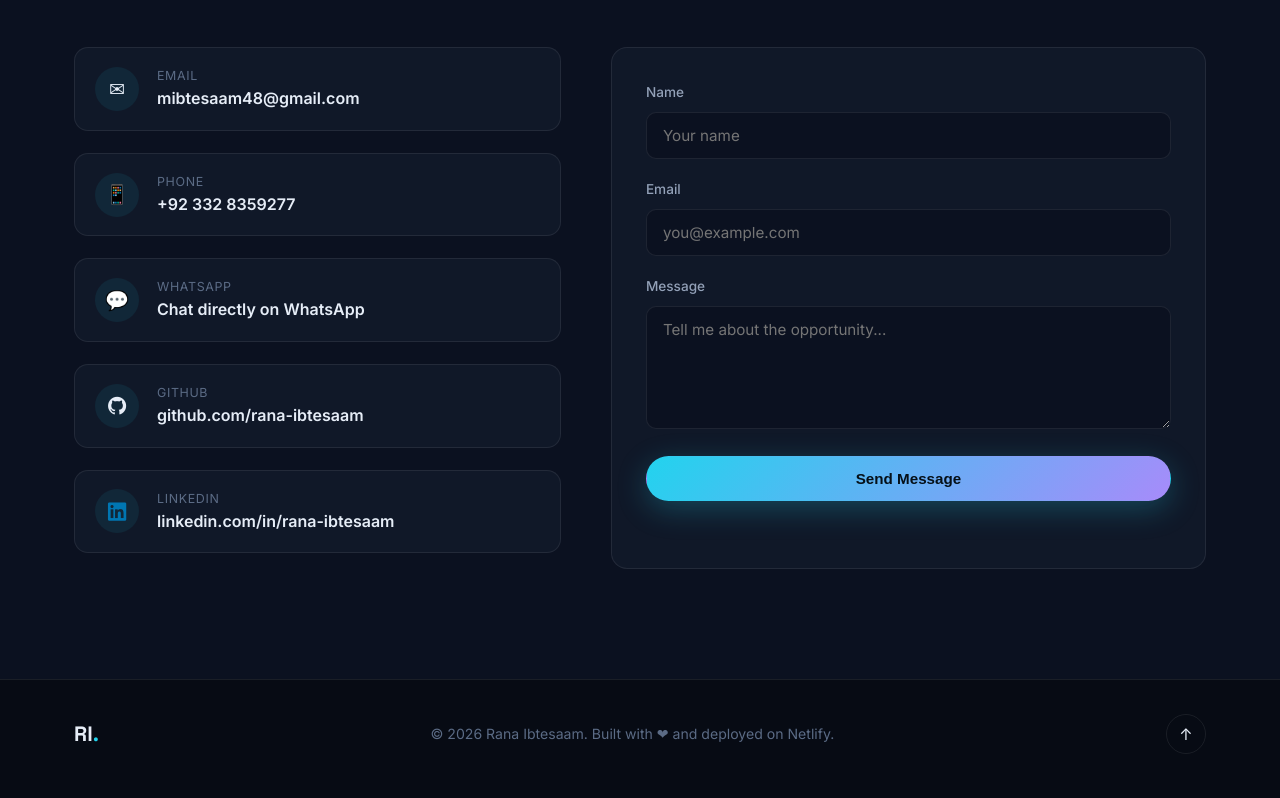
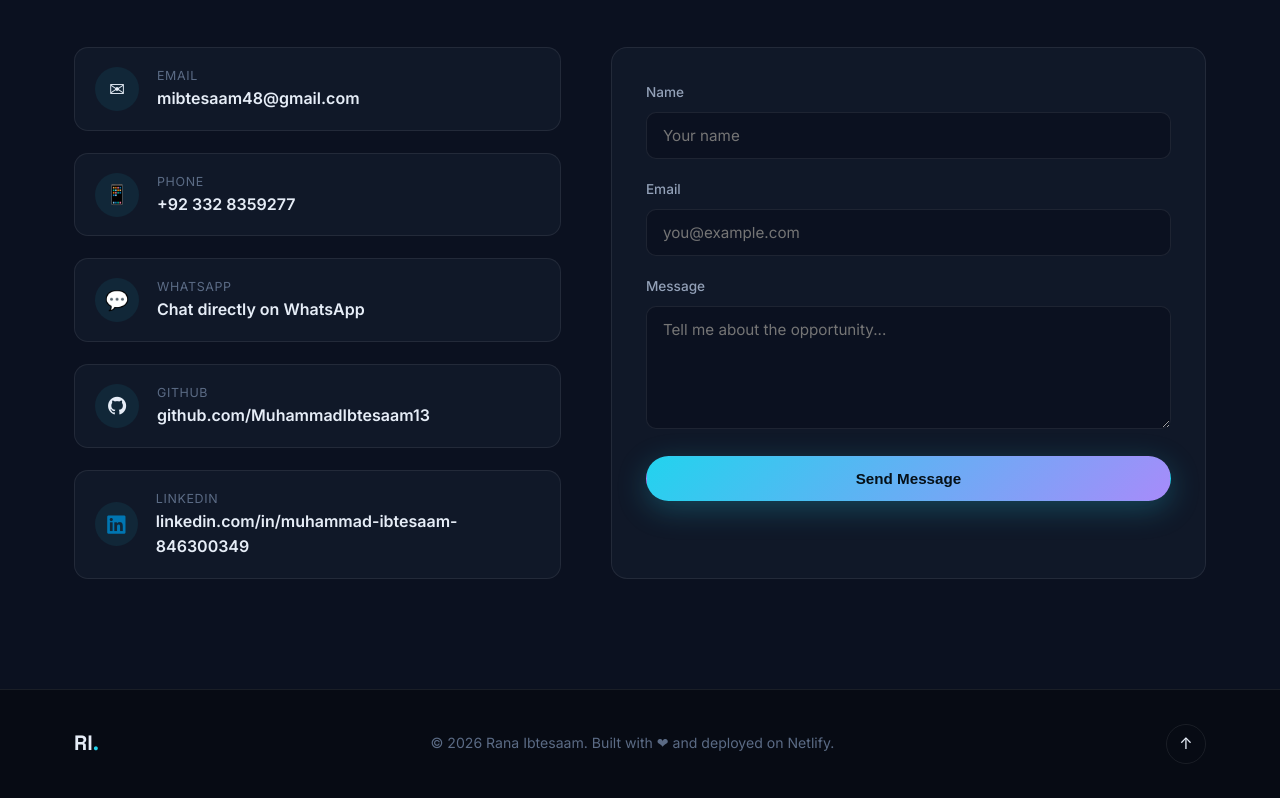
Before and after one commit to MuhammadIbtesaam13/rana-portfolio, a plain HTML site: page index.html in a window 1280 px wide. Shown: the part 5721-6519 px from the top of the page. Drawn offline with nearby package versions, Linux system fonts and the light colour scheme.

Commit message:
Update GitHub and LinkedIn links to real profiles
Project card GitHub links now point to the real account
(MuhammadIbtesaam13) though the individual repo names are still
placeholders and will 404 until real repos exist at those paths.

```diff
--- a/index.html
+++ b/index.html
@@ -58,8 +58,8 @@
         <a href="#contact" class="btn btn-outline">Get In Touch</a>
       </div>
       <div class="hero-social">
-        <a href="https://github.com/rana-ibtesaam" target="_blank" rel="noopener" aria-label="GitHub"><i class="devicon-github-original"></i></a>
-        <a href="https://linkedin.com/in/rana-ibtesaam" target="_blank" rel="noopener" aria-label="LinkedIn"><i class="devicon-linkedin-plain"></i></a>
+        <a href="https://github.com/MuhammadIbtesaam13" target="_blank" rel="noopener" aria-label="GitHub"><i class="devicon-github-original"></i></a>
+        <a href="https://www.linkedin.com/in/muhammad-ibtesaam-846300349" target="_blank" rel="noopener" aria-label="LinkedIn"><i class="devicon-linkedin-plain"></i></a>
         <a href="https://wa.me/923328359277" target="_blank" rel="noopener" aria-label="WhatsApp">💬</a>
         <a href="mailto:mibtesaam48@gmail.com" aria-label="Email">✉</a>
       </div>
@@ -269,7 +269,7 @@
           <span>Jenkins</span><span>Docker</span><span>Kubernetes</span><span>GitHub Actions</span>
         </div>
         <div class="project-links">
-          <a href="https://github.com/rana-ibtesaam/cicd-microservices" target="_blank" rel="noopener">GitHub ↗</a>
+          <a href="https://github.com/MuhammadIbtesaam13/cicd-microservices" target="_blank" rel="noopener">GitHub ↗</a>
         </div>
       </div>
 
@@ -282,7 +282,7 @@
           <span>Terraform</span><span>AWS</span><span>Azure</span><span>IaC</span>
         </div>
         <div class="project-links">
-          <a href="https://github.com/rana-ibtesaam/multicloud-terraform" target="_blank" rel="noopener">GitHub ↗</a>
+          <a href="https://github.com/MuhammadIbtesaam13/multicloud-terraform" target="_blank" rel="noopener">GitHub ↗</a>
         </div>
       </div>
 
@@ -295,7 +295,7 @@
           <span>Prometheus</span><span>Grafana</span><span>Ansible</span><span>Alertmanager</span>
         </div>
         <div class="project-links">
-          <a href="https://github.com/rana-ibtesaam/monitoring-stack" target="_blank" rel="noopener">GitHub ↗</a>
+          <a href="https://github.com/MuhammadIbtesaam13/monitoring-stack" target="_blank" rel="noopener">GitHub ↗</a>
         </div>
       </div>
 
@@ -308,7 +308,7 @@
           <span>Docker</span><span>AWS ECS</span><span>GitHub Actions</span><span>Nginx</span>
         </div>
         <div class="project-links">
-          <a href="https://github.com/rana-ibtesaam/ecs-docker-deploy" target="_blank" rel="noopener">GitHub ↗</a>
+          <a href="https://github.com/MuhammadIbtesaam13/ecs-docker-deploy" target="_blank" rel="noopener">GitHub ↗</a>
         </div>
       </div>
     </div>
@@ -420,11 +420,11 @@
         </div>
         <div class="contact-item">
           <span class="contact-icon"><i class="devicon-github-original"></i></span>
-          <div><span class="contact-label">GitHub</span><a href="https://github.com/rana-ibtesaam" target="_blank" rel="noopener">github.com/rana-ibtesaam</a></div>
+          <div><span class="contact-label">GitHub</span><a href="https://github.com/MuhammadIbtesaam13" target="_blank" rel="noopener">github.com/MuhammadIbtesaam13</a></div>
         </div>
         <div class="contact-item">
           <span class="contact-icon"><i class="devicon-linkedin-plain colored"></i></span>
-          <div><span class="contact-label">LinkedIn</span><a href="https://linkedin.com/in/rana-ibtesaam" target="_blank" rel="noopener">linkedin.com/in/rana-ibtesaam</a></div>
+          <div><span class="contact-label">LinkedIn</span><a href="https://www.linkedin.com/in/muhammad-ibtesaam-846300349" target="_blank" rel="noopener">linkedin.com/in/muhammad-ibtesaam-846300349</a></div>
         </div>
       </div>
 
```
Also changed, not shown: assets/resume.html (+2 -2 lines).
